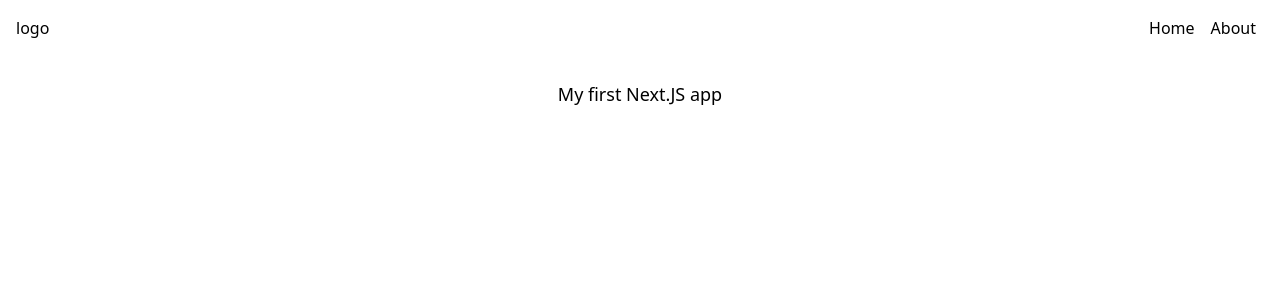
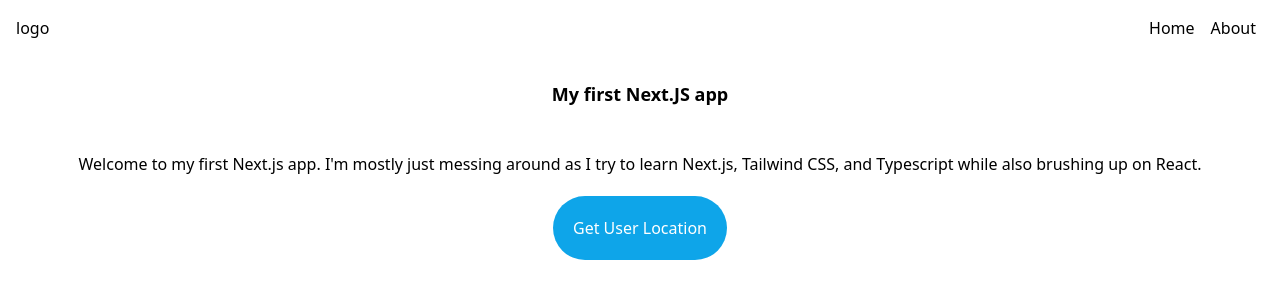
Before and after one commit to KyleMThornton/midpoint-old, a Next.js app: page / in a window 1280 px wide. Shown: the top 300 px of the page. Built offline with nearby package versions, Linux system fonts and the light colour scheme.

Commit message:
added button, cleaned up files

```diff
--- a/app/about/page.tsx
+++ b/app/about/page.tsx
@@ -1,7 +1,7 @@
 export default function About() {
     return (
         <div className="flex justify-center">
-            <h1 className="text-lg py-2 m-4">About</h1>
+            <h1 className="text-lg py-2 m-4 font-semibold">About</h1>
         </div>
     )
 }
--- a/app/layout.tsx
+++ b/app/layout.tsx
@@ -16,10 +16,10 @@ export default function RootLayout({
         <nav className='flex justify-between p-4'>
           <h1>logo</h1>
           <ul className='flex'>
-            <li className='px-2'>
+            <li className='px-2 hover:underline'>
               <a href="./">Home</a>
             </li>
-            <li className='px-2'>
+            <li className='px-2 hover:underline'>
               <a href="about">About</a>
             </li>
           </ul>
--- a/app/page.tsx
+++ b/app/page.tsx
@@ -1,13 +1,11 @@
-import Image from 'next/image'
-import { Inter } from 'next/font/google'
-import styles from './page.module.css'
+export default function Home() {
+  const userLocation = {};
 
-const inter = Inter({ subsets: ['latin'] })
-
-export default function Home() {
   return (
-    <main className='flex justify-center'>
-      <h1 className="text-lg py-2 m-4">My first Next.JS app</h1>
+    <main className='flex flex-col items-center'>
+      <h1 className="text-lg py-2 m-4 font-semibold">My first Next.JS app</h1>
+      <p className="p-5">Welcome to my first Next.js app. I'm mostly just messing around as I try to learn Next.js, Tailwind CSS, and Typescript while also brushing up on React.</p>
+      <button className="rounded-full text-white bg-sky-500 p-5 hover:bg-sky-600 active:bg-sky-700">Get User Location</button>
     </main>
   )
 }
```
Also changed, not shown: app/page.module.css (added).
